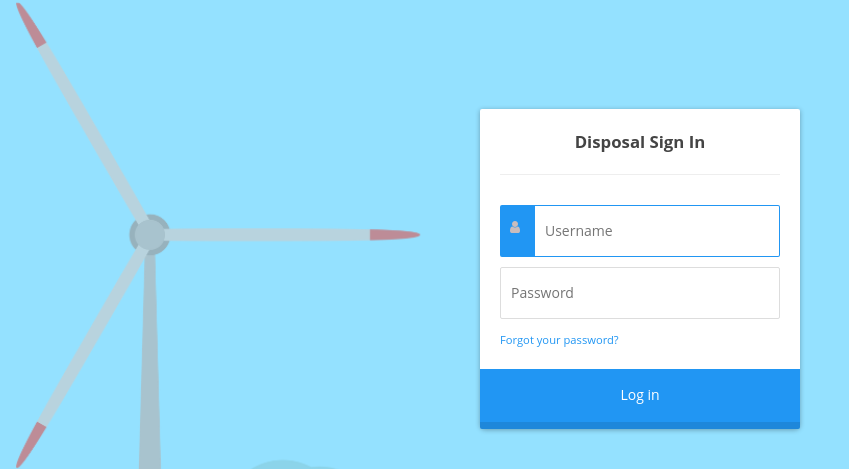
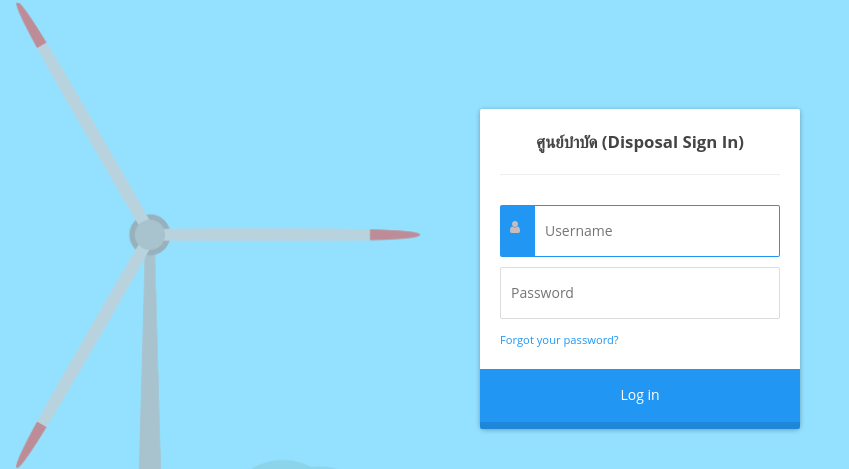
Before and after one commit to Chanansith/SWC_APP, a CodeIgniter app: page /database/index.php/login/disposal in a window 1280 px wide. Shown: the part 101-570 px from the top of the page, without its empty margins (0-849 px from the left). Run offline with CodeIgniter, Linux system fonts and the light colour scheme; some libraries are stand-ins or nearby versions.

Commit message:
edit test direct

```diff
--- a/application/views/disposal/disposallogin.php
+++ b/application/views/disposal/disposallogin.php
@@ -47,7 +47,7 @@
                 <?php echo $success; ?>
             </div>
         <?php } ?>
-    <p class="title">Disposal Sign In</p>
+    <p class="title">ศูนย์บำบัด (Disposal Sign In)</p>
     <input type="text" placeholder="Username" name="username" autofocus/>
     <i class="fa fa-user"></i>
     <input type="password" placeholder="Password" name="password"/>
```
